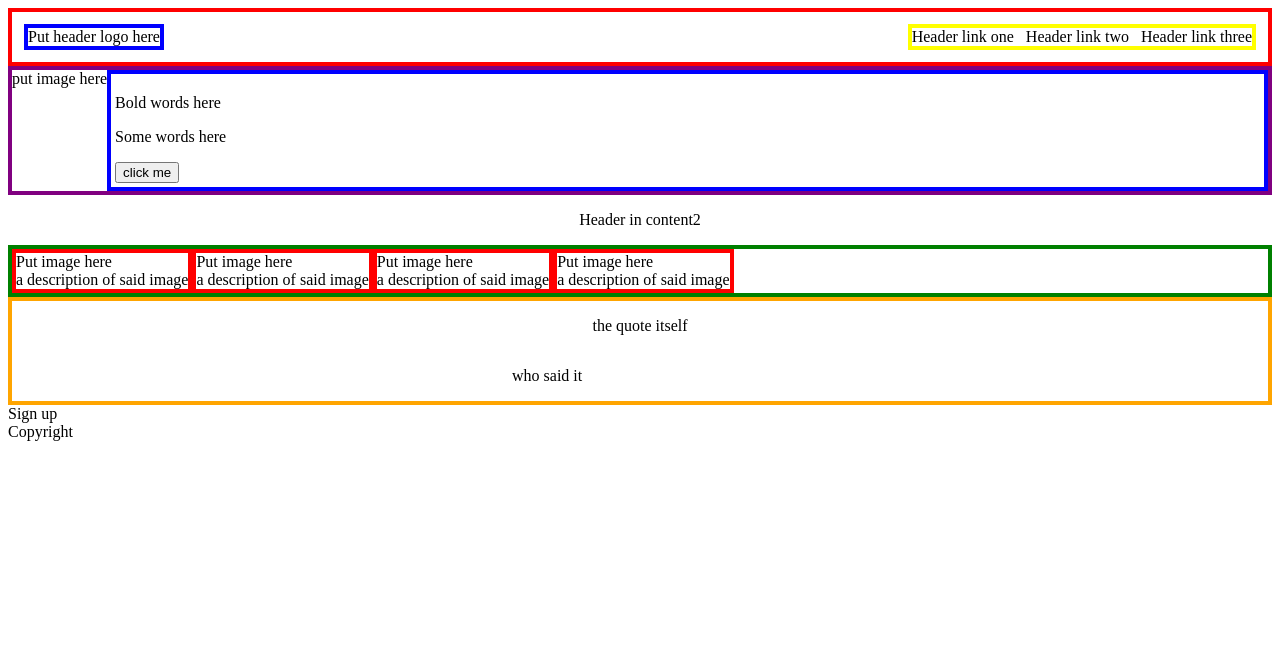
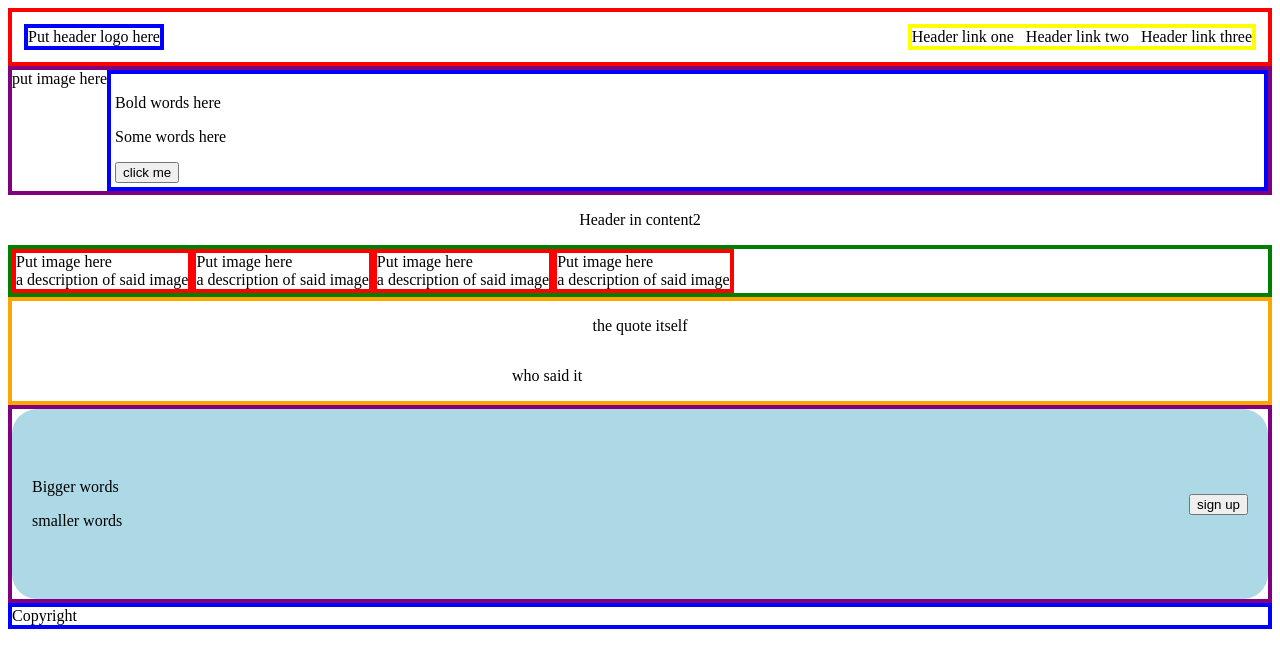
Before and after one commit to Sakurai-Kei/landing-pages, a plain HTML site: page index.html in a window 1280 px wide. Drawn offline with Linux system fonts and the light colour scheme.

Commit message:
finished the barebones of html. attempting to put footer on bottom.

```diff
--- a/index.html
+++ b/index.html
@@ -49,7 +49,15 @@
         <p class="center">the quote itself</p>
         <p class="push-right">who said it</p>
     </div>
-    <div class="signup">Sign up</div>
+    <div class="signup">
+        <div class="rcorner1">
+            <div>
+                <p>Bigger words</p>
+                <p>smaller words</p>
+            </div>
+            <button class="push-right">sign up</button>
+        </div>
+    </div>
     <div class="footer">Copyright</div>
 </body>
 </html>
--- a/style.css
+++ b/style.css
@@ -79,3 +79,29 @@ ul {
     display: flex;
     margin-left: 500px;
 }
+
+.signup {
+    display: flex;
+    flex: 1 0 auto;
+    border: 4px solid purple;
+}
+
+.signup .rcorner1 {
+    display: flex;
+    flex: 1;
+    border-radius: 25px;
+    background: lightblue;
+    padding: 20px;
+    width: 200px;
+    height: 150px;
+    align-items: center;
+}
+
+.push-right{
+    margin-left: auto;
+}
+
+.footer {
+    display: flex;
+    border: 4px solid blue;
+}
```
